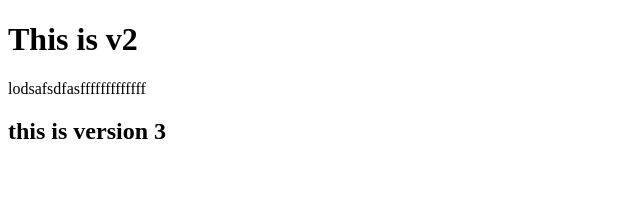
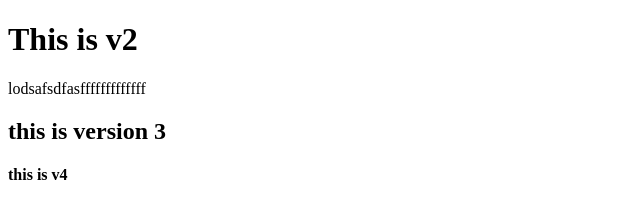
Before and after one commit to vinayyerne/demo, a plain HTML site: page index.html in a window 1280 px wide. Shown: the full height of the page, 0-640 px from the left. Drawn offline with Linux system fonts and the light colour scheme.

Commit message:
this the v4

```diff
--- a/index.html
+++ b/index.html
@@ -12,6 +12,9 @@
     <h2>
         this is version 3
     </h2>
+    <h4>
+        this is v4
 
+    </h4>
 </body>
 </html>
```
